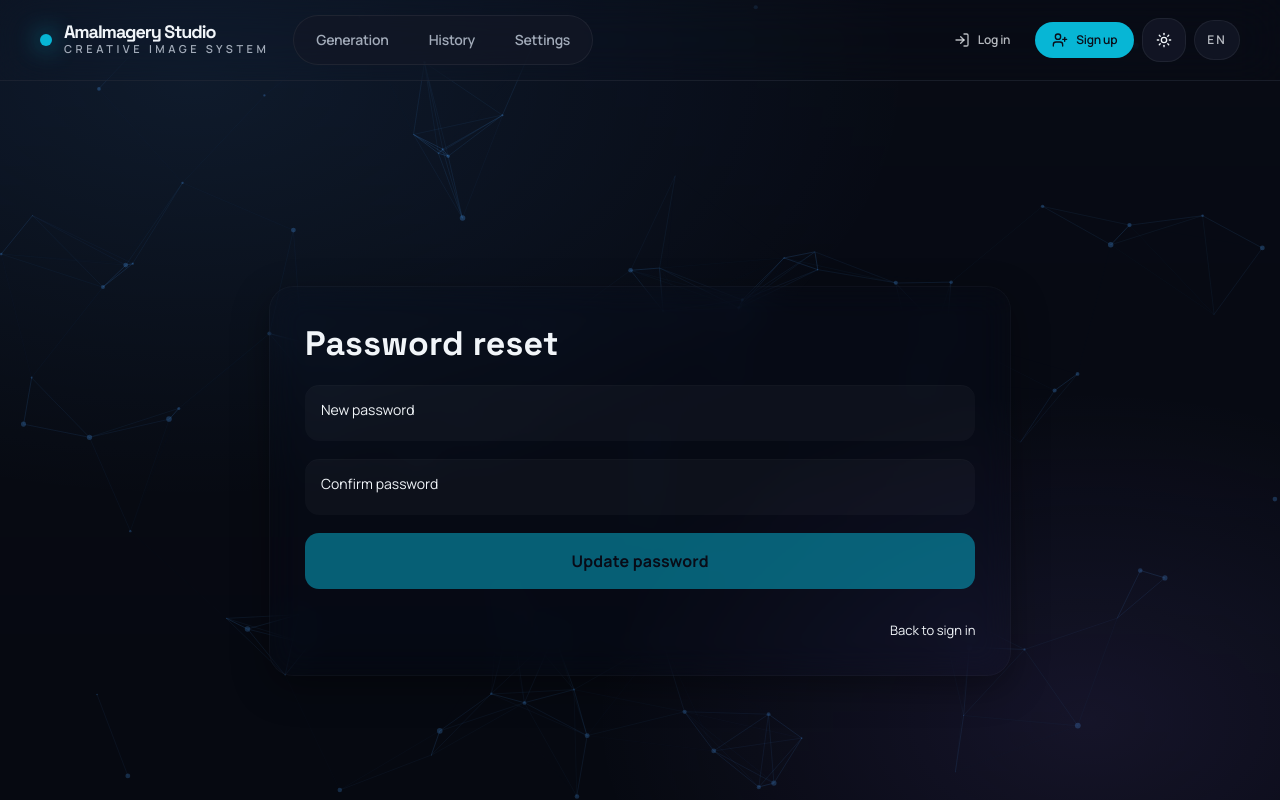
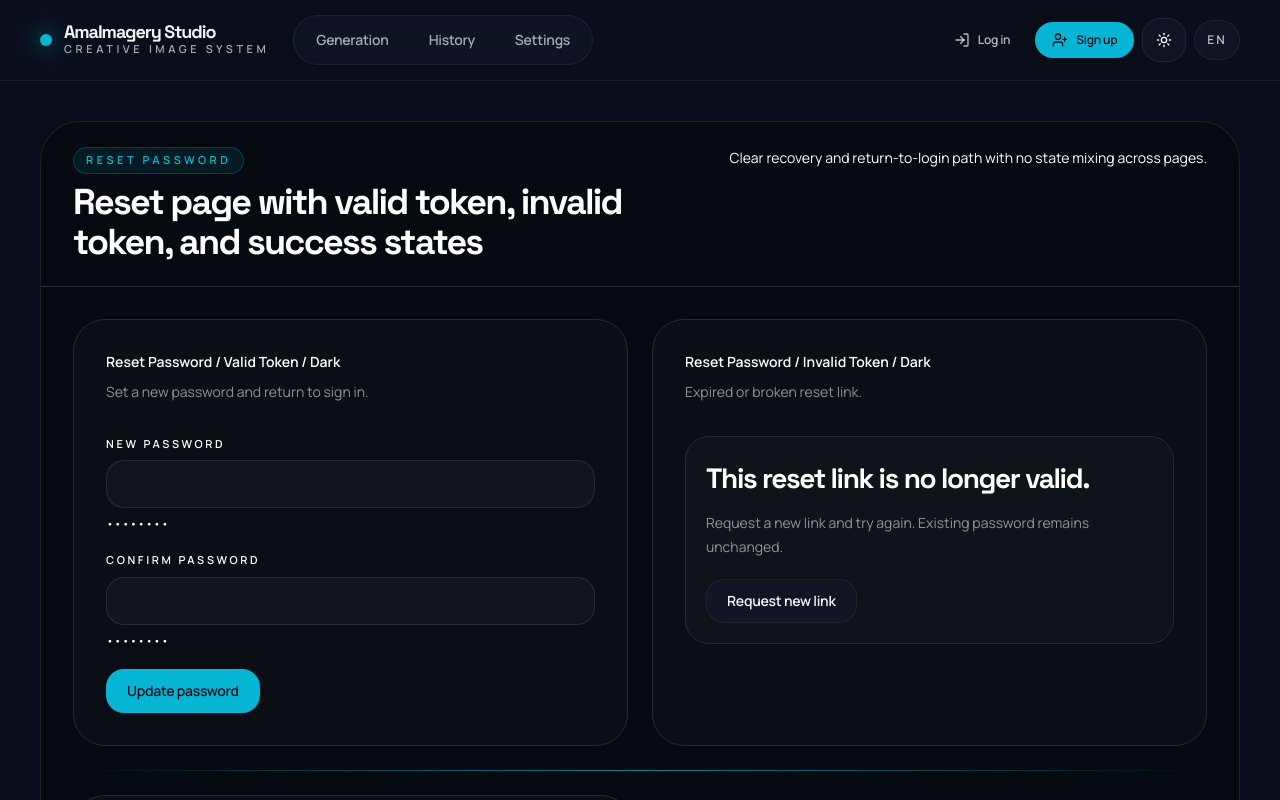
Before and after one commit to AmaLS367/AmaImagery, a React (Vite) app in the folder frontend/: page /reset-password in a window 1280 px wide. Shown: the top 800 px of the page. Built offline with nearby package versions, Linux system fonts and the light colour scheme; no server answers.

Commit message:
feat(auth): implement forgot-password and reset-password pages

```diff
--- a/frontend/src/pages/ForgotPassword.tsx
+++ b/frontend/src/pages/ForgotPassword.tsx
@@ -1,5 +1,126 @@
-import Login from './Login'
+import { useState } from 'react'
+import { Link } from 'react-router-dom'
+
+import { AuthFrame } from '../components/auth/AuthFrame'
+import { Button } from '../components/ui/button'
+import { appRoutes } from '../lib/routes'
 
 export default function ForgotPassword() {
-  return <Login initialMode="forgot" />
+  const [identifier, setIdentifier] = useState('')
+  const [submitting, setSubmitting] = useState(false)
+  const [error, setError] = useState<string | null>(null)
+  const [success, setSuccess] = useState(false)
+
+  async function onSubmit(event: React.FormEvent) {
+    event.preventDefault()
+    setError(null)
+    setSuccess(false)
+
+    if (!identifier.trim()) {
+      setError('Email or username is required.')
+      return
+    }
+
+    setSubmitting(true)
+    try {
+      const response = await fetch('/api/v1/auth/forgot-password', {
+        method: 'POST',
+        headers: { 'Content-Type': 'application/json' },
+        body: JSON.stringify({ identifier: identifier.trim() }),
+      })
+      if (!response.ok && response.status !== 204) {
+        throw new Error((await response.text().catch(() => '')) || `HTTP ${response.status}`)
+      }
+      setSuccess(true)
+    } catch (caught) {
+      setError(caught instanceof Error ? caught.message : 'Could not send recovery email.')
+    } finally {
+      setSubmitting(false)
+    }
+  }
+
+  return (
+    <AuthFrame
+      eyebrow="Forgot password"
+      title="Single-task recovery request page with success confirmation"
+      note="Recovery is a dedicated page, not a hidden alternate mode inside login."
+      leftTitle="Reset access without mixing auth states."
+      leftSubtitle="Enter the email or username connected to your account. If the account exists, a reset link will be sent."
+      rightTitle={success ? 'Forgot Password / Success / Light' : 'Forgot Password / Default / Dark'}
+      rightContent={
+        <SurfaceCard title={success ? 'Reset link sent' : 'Recovery path'}>
+          {success
+            ? 'Check your inbox for the secure link to update your password and continue back to AmaImagery.'
+            : 'The request stays single-purpose, with its own success confirmation instead of hiding inside login.'}
+        </SurfaceCard>
+      }
+      leftContent={
+        <form onSubmit={onSubmit} className="space-y-5" noValidate>
+          {error ? <Alert tone="error">{error}</Alert> : null}
+          {success ? <Alert tone="success">If that account exists, the reset link has been sent.</Alert> : null}
+
+          <AuthField label="Email or username" hint="name@example.com">
+            <input
+              value={identifier}
+              onChange={(event) => setIdentifier(event.target.value)}
+              type="text"
+              autoComplete="username email"
+              className="h-12 w-full rounded-[18px] border border-white/10 bg-white/[0.03] px-4 text-white outline-none focus:border-primary/50"
+            />
+          </AuthField>
+
+          <div className="flex flex-wrap items-center gap-3">
+            <Button type="submit" disabled={submitting}>
+              {submitting ? 'Send reset link…' : 'Send reset link'}
+            </Button>
+            <Button asChild variant="ghost">
+              <Link to={appRoutes.login}>Back to sign in</Link>
+            </Button>
+          </div>
+        </form>
+      }
+    />
+  )
 }
+
+function AuthField({
+  label,
+  hint,
+  children,
+}: {
+  label: string
+  hint: string
+  children: React.ReactNode
+}) {
+  return (
+    <label className="block space-y-2">
+      <div className="text-[11px] font-semibold uppercase tracking-[0.24em] text-white/58">{label}</div>
+      {children}
+      <div className="text-xs text-white/42">{hint}</div>
+    </label>
+  )
+}
+
+function SurfaceCard({ title, children }: { title: string; children: React.ReactNode }) {
+  return (
+    <div className="rounded-[24px] border border-white/6 bg-white/[0.02] p-5">
+      <div className="font-display text-[28px] font-semibold tracking-[-0.05em] text-white">{title}</div>
+      <p className="mt-3 text-sm leading-6 text-white/55">{children}</p>
+    </div>
+  )
+}
+
+function Alert({ tone, children }: { tone: 'success' | 'error'; children: React.ReactNode }) {
+  return (
+    <div
+      className={[
+        'rounded-[18px] border px-4 py-3 text-sm',
+        tone === 'success'
+          ? 'border-emerald-500/25 bg-emerald-500/10 text-emerald-200'
+          : 'border-red-500/25 bg-red-500/10 text-red-200',
+      ].join(' ')}
+    >
+      {children}
+    </div>
+  )
+}
--- a/frontend/src/pages/Reset.tsx
+++ b/frontend/src/pages/Reset.tsx
@@ -1,161 +1,191 @@
-// src/pages/Reset.tsx
-import { useEffect, useMemo, useState } from 'react'
+import { useMemo, useState } from 'react'
+import { Link, useNavigate } from 'react-router-dom'
+
 import { Button } from '../components/ui/button'
-import '../styles/Register-styles.css'
-import { useTranslation } from 'react-i18next'
+import { SectionEyebrow, SurfacePanel } from '../components/ui/foundation'
+import { appRoutes } from '../lib/routes'
 
 export default function Reset() {
-  const { t } = useTranslation()
+  const navigate = useNavigate()
   const [pwd1, setPwd1] = useState('')
   const [pwd2, setPwd2] = useState('')
   const [submitting, setSubmitting] = useState(false)
   const [error, setError] = useState<string | null>(null)
   const [success, setSuccess] = useState(false)
+  const [invalidToken, setInvalidToken] = useState(false)
 
   const token = useMemo(() => {
-    try { return new URLSearchParams(window.location.search).get('token') || '' }
-    catch { return '' }
+    try {
+      return new URLSearchParams(window.location.search).get('token') || ''
+    } catch {
+      return ''
+    }
   }, [])
 
-  // анимированный фон — тот же particles.js, что и на Login
-  useEffect(() => {
-    const id = 'reg-particles'
-    const prefersReduced = typeof window !== 'undefined'
-      && window.matchMedia?.('(prefers-reduced-motion: reduce)').matches
-    if (prefersReduced) return
-
-    let container = document.getElementById(id)
-    if (!container) {
-      container = document.createElement('div')
-      container.id = id
-      container.className = 'reg-particles'
-      document.body.appendChild(container)
-    }
-
-    const init = () => {
-      const particlesJS = (window as any).particlesJS
-      if (!particlesJS) return
-      const BLUE = '#4DA3FF'
-      particlesJS(id, {
-        particles: {
-          number: { value: 90, density: { enable: true, value_area: 900 } },
-          color: { value: BLUE }, shape: { type: 'circle' }, opacity: { value: 0.35 },
-          size: { value: 3, random: true },
-          line_linked: { enable: true, distance: 140, color: BLUE, opacity: 0.25, width: 1 },
-          move: { enable: true, speed: 1.0, direction: 'none', straight: false, out_mode: 'out' }
-        },
-        interactivity: {
-          detect_on: 'canvas',
-          events: { onhover: { enable: true, mode: 'grab' }, onclick: { enable: true, mode: 'push' }, resize: true },
-          modes: { grab: { distance: 160, line_linked: { opacity: 0.35 } }, push: { particles_nb: 3 } }
-        },
-        retina_detect: true,
-      })
-    }
-
-    if (!(window as any).particlesJS) {
-      const s = document.createElement('script')
-      s.src = 'https://cdn.jsdelivr.net/npm/particles.js@2.0.0/particles.min.js'
-      s.async = true
-      s.onload = init
-      document.body.appendChild(s)
-    } else init()
-
-    return () => { const n = document.getElementById(id); if (n) n.innerHTML = '' }
-  }, [])
-
-  // флоат-лейблы — как на Login
-  useEffect(() => {
-    const refresh = () => {
-      document.querySelectorAll<HTMLInputElement>('.reg-input').forEach((el) => {
-        const field = el.closest('.reg-field')
-        if (field) el.value.trim() ? field.classList.add('has-value') : field.classList.remove('has-value')
-      })
-    }
-    setTimeout(refresh, 0)
-  }, [])
-
-  const onSubmit = async (e: React.FormEvent) => {
-    e.preventDefault()
+  async function onSubmit(event: React.FormEvent) {
+    event.preventDefault()
     if (submitting) return
     setError(null)
+    setInvalidToken(false)
 
-    if (!token) { setError(t('reset:messages.invalidToken')); return }
-    if (pwd1.length < 8) { setError(t('register:rules.len')); return }
-    if (pwd1 !== pwd2) { setError(t('reset:messages.mismatch')); return }
+    if (!token) {
+      setInvalidToken(true)
+      return
+    }
+    if (pwd1.length < 8) {
+      setError('Password must contain at least 8 characters.')
+      return
+    }
+    if (pwd1 !== pwd2) {
+      setError('Passwords do not match.')
+      return
+    }
 
     setSubmitting(true)
     try {
-      const res = await fetch('/api/v1/auth/reset-password', {
+      const response = await fetch('/api/v1/auth/reset-password', {
         method: 'POST',
         headers: { 'Content-Type': 'application/json' },
         body: JSON.stringify({ token, new_password: pwd1 }),
       })
-      if (!res.ok) throw new Error(String(res.status))
+
+      if (!response.ok) {
+        setInvalidToken(response.status >= 400)
+        throw new Error((await response.text().catch(() => '')) || `HTTP ${response.status}`)
+      }
+
       setSuccess(true)
-      setTimeout(() => {
-        try { window.history.replaceState(null, '', '/') } catch {}
-        window.dispatchEvent(new CustomEvent('goto-tab', { detail: 'login' }))
-      }, 1200)
-    } catch (e: any) {
-      setError(e?.message || t('reset:messages.invalidToken'))
+      setTimeout(() => navigate(appRoutes.login), 1200)
+    } catch (caught) {
+      setError(caught instanceof Error ? caught.message : 'Reset could not be completed.')
     } finally {
       setSubmitting(false)
     }
   }
 
   return (
-    <div className="reg-root">
-      <div id="reg-particles" className="reg-particles" aria-hidden="true" />
-      <div className="reg-wrap">
-        <h1 className="reg-title">{t('reset:title')}</h1>
+    <section className="page-shell space-y-6 py-8 xl:py-10">
+      <SurfacePanel className="overflow-hidden rounded-[40px] bg-[#050910] text-white">
+        <div className="grid gap-4 border-b border-white/8 px-5 py-5 md:px-8 md:py-6 xl:grid-cols-[1.05fr_0.95fr]">
+          <div className="space-y-2">
+            <SectionEyebrow>Reset password</SectionEyebrow>
+            <h1 className="font-display text-3xl font-semibold tracking-[-0.05em] text-white sm:text-4xl">
+              Reset page with valid token, invalid token, and success states
+            </h1>
+          </div>
+          <div className="text-sm leading-6 text-white/48 xl:pl-12 xl:text-right">
+            Clear recovery and return-to-login path with no state mixing across pages.
+          </div>
+        </div>
 
-        {success && <div className="reg-alert reg-alert--success" role="status" aria-live="polite">{t('reset:messages.updated')}</div>}
-        {error && <div className="reg-alert reg-alert--error" role="alert" aria-live="assertive">{error}</div>}
+        <div className="space-y-6 p-5 md:p-8">
+          <div className="grid gap-6 xl:grid-cols-2">
+            <div className="rounded-[32px] border border-white/6 bg-white/[0.02] p-6 md:p-8">
+              <div className="space-y-2">
+                <div className="text-sm font-semibold text-white">Reset Password / Valid Token / Dark</div>
+                <p className="text-sm leading-6 text-white/55">Set a new password and return to sign in.</p>
+              </div>
 
-        <form className="reg-form" onSubmit={onSubmit} noValidate>
-          <div className="reg-field">
+              <form onSubmit={onSubmit} className="mt-8 space-y-5" noValidate>
+                {error ? <Alert tone="error">{error}</Alert> : null}
+
+                <AuthField label="New password" hint="••••••••">
                   <input
                     id="password"
                     type="password"
-              className="reg-input"
                     autoComplete="new-password"
                     value={pwd1}
-              onChange={(e) => setPwd1(e.target.value)}
-              disabled={submitting}
+                    onChange={(event) => setPwd1(event.target.value)}
+                    className="h-12 w-full rounded-[18px] border border-white/10 bg-white/[0.03] px-4 text-white outline-none focus:border-primary/50"
                   />
-            <label htmlFor="password" className="reg-label">{t('reset:fields.password')}</label>
-          </div>
+                </AuthField>
 
-          <div className="reg-field">
+                <AuthField label="Confirm password" hint="••••••••">
                   <input
                     id="password_confirm"
                     type="password"
-              className="reg-input"
                     autoComplete="new-password"
                     value={pwd2}
-              onChange={(e) => setPwd2(e.target.value)}
-              disabled={submitting}
+                    onChange={(event) => setPwd2(event.target.value)}
+                    className="h-12 w-full rounded-[18px] border border-white/10 bg-white/[0.03] px-4 text-white outline-none focus:border-primary/50"
                   />
-            <label htmlFor="password_confirm" className="reg-label">{t('reset:fields.confirm')}</label>
+                </AuthField>
+
+                <Button type="submit" disabled={submitting}>
+                  {submitting ? 'Update password…' : 'Update password'}
+                </Button>
+              </form>
             </div>
 
-          <Button type="submit" disabled={submitting || !token} className="reg-submit">
-            {submitting ? `${t('reset:actions.apply')}…` : t('reset:actions.apply')}
+            <div className="rounded-[32px] border border-white/6 bg-white/[0.02] p-6 md:p-8">
+              <div className="space-y-2">
+                <div className="text-sm font-semibold text-white">Reset Password / Invalid Token / Dark</div>
+                <p className="text-sm leading-6 text-white/55">Expired or broken reset link.</p>
+              </div>
+              <div className="mt-8 rounded-[24px] border border-white/6 bg-white/[0.02] p-5">
+                <div className="font-display text-[28px] font-semibold tracking-[-0.05em] text-white">
+                  This reset link is no longer valid.
+                </div>
+                <p className="mt-3 text-sm leading-6 text-white/55">
+                  Request a new link and try again. Existing password remains unchanged.
+                </p>
+                <Button asChild variant="secondary" className="mt-5">
+                  <Link to={appRoutes.forgotPassword}>Request new link</Link>
                 </Button>
+              </div>
+            </div>
+          </div>
 
-          <div style={{ display: 'flex', justifyContent: 'flex-end', marginTop: 8 }}>
-            <button
-              type="button"
-              onClick={() => window.dispatchEvent(new CustomEvent('goto-tab', { detail: 'login' }))}
-              className="reg-note"
-              style={{ background: 'none', border: 'none', cursor: 'pointer', padding: 0 }}
+          <div className="h-px bg-gradient-to-r from-transparent via-primary/70 to-transparent" />
+
+          <div className="max-w-[560px] rounded-[32px] border border-white/6 bg-white/[0.02] p-6 md:p-8">
+            <div className="space-y-2">
+              <div className="text-sm font-semibold text-white">Reset Password / Success / Light</div>
+              <p className="text-sm leading-6 text-white/55">Password updated.</p>
+            </div>
+            <div className="mt-4 rounded-[24px] border border-white/6 bg-white/[0.02] p-5">
+              <div className="font-semibold text-white">Your password has been updated.</div>
+              <p className="mt-2 text-sm leading-6 text-white/55">Return to sign in and continue to the app.</p>
+            </div>
+            <Button asChild className="mt-5 w-full">
+              <Link to={appRoutes.login}>Back to sign in</Link>
+            </Button>
+          </div>
+        </div>
+      </SurfacePanel>
+    </section>
+  )
+}
+
+function AuthField({
+  label,
+  hint,
+  children,
+}: {
+  label: string
+  hint: string
+  children: React.ReactNode
+}) {
+  return (
+    <label className="block space-y-2">
+      <div className="text-[11px] font-semibold uppercase tracking-[0.24em] text-white/58">{label}</div>
+      {children}
+      <div className="text-xs text-white/42">{hint}</div>
+    </label>
+  )
+}
+
+function Alert({ tone, children }: { tone: 'success' | 'error'; children: React.ReactNode }) {
+  return (
+    <div
+      className={[
+        'rounded-[18px] border px-4 py-3 text-sm',
+        tone === 'success'
+          ? 'border-emerald-500/25 bg-emerald-500/10 text-emerald-200'
+          : 'border-red-500/25 bg-red-500/10 text-red-200',
+      ].join(' ')}
     >
-              {t('reset:actions.toLogin')}
-            </button>
-          </div>
-        </form>
-      </div>
+      {children}
     </div>
   )
 }
```
Lines whose indentation alone changed are shown as unchanged.
